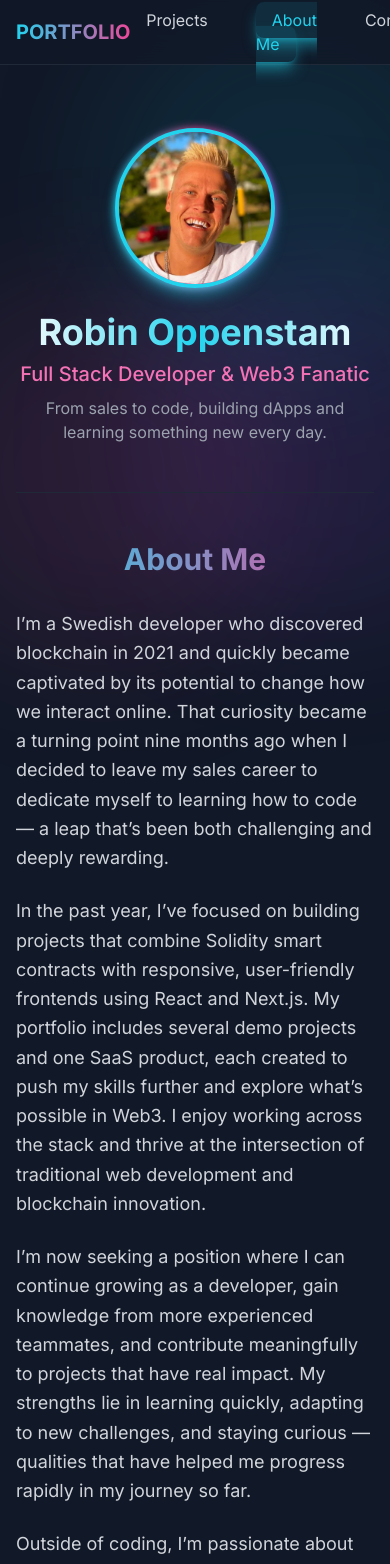
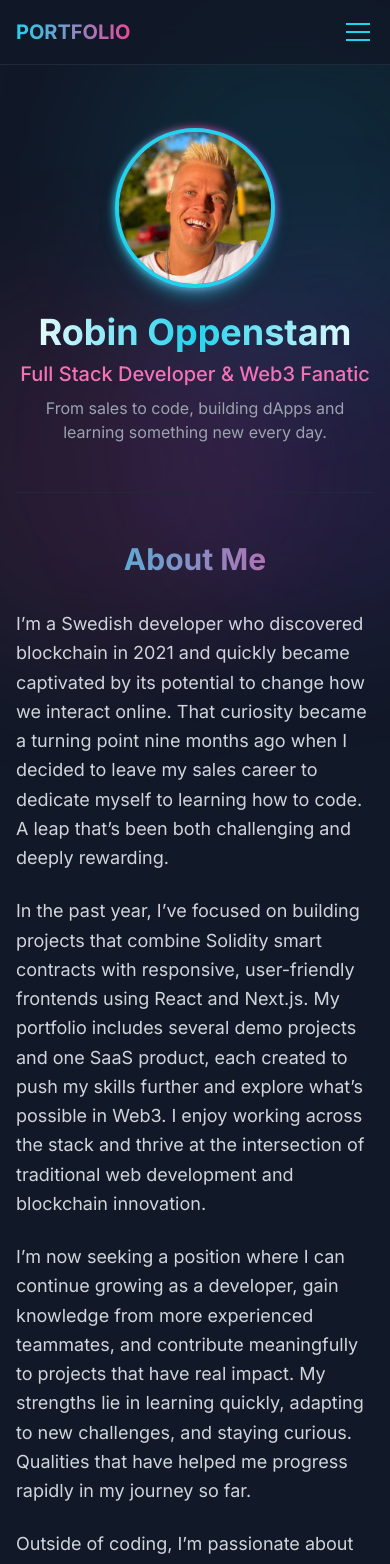
Before and after one commit to RobinOppenstam/portfolio-site, a Next.js app: page /about in a window 390 px wide. Shown: the top 1564 px of the page. Built offline with nearby package versions, Linux system fonts and the light colour scheme.

Commit message:
added hamburger menu for mobile

```diff
--- a/app/about/page.tsx
+++ b/app/about/page.tsx
@@ -15,7 +15,7 @@ export default function About() {
 
         <div className="space-y-6 text-gray-300 text-lg leading-relaxed">
           <p>
-            I’m a Swedish developer who discovered blockchain in 2021 and quickly became captivated by its potential to change how we interact online. That curiosity became a turning point nine months ago when I decided to leave my sales career to dedicate myself to learning how to code — a leap that’s been both challenging and deeply rewarding.
+            I’m a Swedish developer who discovered blockchain in 2021 and quickly became captivated by its potential to change how we interact online. That curiosity became a turning point nine months ago when I decided to leave my sales career to dedicate myself to learning how to code. A leap that’s been both challenging and deeply rewarding.
           </p>
 
           <p>
@@ -23,11 +23,11 @@ export default function About() {
           </p>
 
           <p>
-            I’m now seeking a position where I can continue growing as a developer, gain knowledge from more experienced teammates, and contribute meaningfully to projects that have real impact. My strengths lie in learning quickly, adapting to new challenges, and staying curious — qualities that have helped me progress rapidly in my journey so far.
+            I’m now seeking a position where I can continue growing as a developer, gain knowledge from more experienced teammates, and contribute meaningfully to projects that have real impact. My strengths lie in learning quickly, adapting to new challenges, and staying curious. Qualities that have helped me progress rapidly in my journey so far.
           </p>
 
           <p>
-            Outside of coding, I’m passionate about decentralization and privacy, following market trends, and staying up to date with emerging technologies, especially in AI. I also enjoy fitness, biohacking, and traveling to explore new places and perspectives.
+            Outside of coding, I’m passionate about decentralization and privacy, following market trends, and staying up to date with the latest AI tools. I also enjoy fitness, biohacking, and traveling to explore new places and perspectives.
           </p>
         </div>
 
--- a/app/components/Navbar.tsx
+++ b/app/components/Navbar.tsx
@@ -1,6 +1,6 @@
 'use client';
 
-import React from 'react';
+import React, { useState } from 'react';
 import Link from 'next/link';
 import { usePathname } from 'next/navigation';
 import { NavItem } from '@/types';
@@ -13,8 +13,14 @@ const navItems: NavItem[] = [
 
 const Navbar: React.FC = () => {
   const pathname = usePathname();
+  const [isMenuOpen, setIsMenuOpen] = useState(false);
+
+  const toggleMenu = () => {
+    setIsMenuOpen(!isMenuOpen);
+  };
 
   return (
+    <>
       <nav className="fixed top-0 w-full bg-gray-900/80 backdrop-blur-lg border-b border-gray-800 z-50">
         <div className="max-w-7xl mx-auto px-4 sm:px-6 lg:px-8">
           <div className="flex justify-between items-center h-16">
@@ -22,7 +28,7 @@ const Navbar: React.FC = () => {
               PORTFOLIO
             </div>
 
-          <div className="flex space-x-8">
+            <div className="hidden md:flex space-x-8">
               {navItems.map((item) => (
                 <Link key={item.name} href={item.href}>
                   <span className={`px-4 py-2 rounded-lg transition-all duration-300 cursor-pointer ${
@@ -35,9 +41,54 @@ const Navbar: React.FC = () => {
                 </Link>
               ))}
             </div>
+
+            <button
+              onClick={toggleMenu}
+              className="md:hidden flex flex-col justify-center items-center w-8 h-8 space-y-1.5 focus:outline-none"
+              aria-label="Toggle menu"
+            >
+              <span className={`block h-0.5 w-6 bg-cyan-400 transform transition-all duration-300 ${
+                isMenuOpen ? 'rotate-45 translate-y-2' : ''
+              }`} />
+              <span className={`block h-0.5 w-6 bg-cyan-400 transition-all duration-300 ${
+                isMenuOpen ? 'opacity-0' : 'opacity-100'
+              }`} />
+              <span className={`block h-0.5 w-6 bg-cyan-400 transform transition-all duration-300 ${
+                isMenuOpen ? '-rotate-45 -translate-y-2' : ''
+              }`} />
+            </button>
           </div>
         </div>
       </nav>
+
+      {isMenuOpen && (
+        <div className="fixed inset-0 z-40 md:hidden">
+          <div
+            className="fixed inset-0 bg-black/50 backdrop-blur-sm"
+            onClick={toggleMenu}
+          />
+          <div className="fixed right-0 top-0 h-full w-full bg-gray-900/95 backdrop-blur-lg transform transition-transform duration-300">
+            <div className="flex flex-col pt-20 px-4 space-y-4">
+              {navItems.map((item) => (
+                <Link
+                  key={item.name}
+                  href={item.href}
+                  onClick={toggleMenu}
+                >
+                  <span className={`block px-4 py-3 text-center transition-all duration-300 cursor-pointer ${
+                    pathname === item.href
+                      ? 'text-cyan-400'
+                      : 'text-gray-300 hover:text-cyan-400'
+                  }`}>
+                    {item.name}
+                  </span>
+                </Link>
+              ))}
+            </div>
+          </div>
+        </div>
+      )}
+    </>
   );
 };
 
```
Lines whose indentation alone changed are shown as unchanged.
